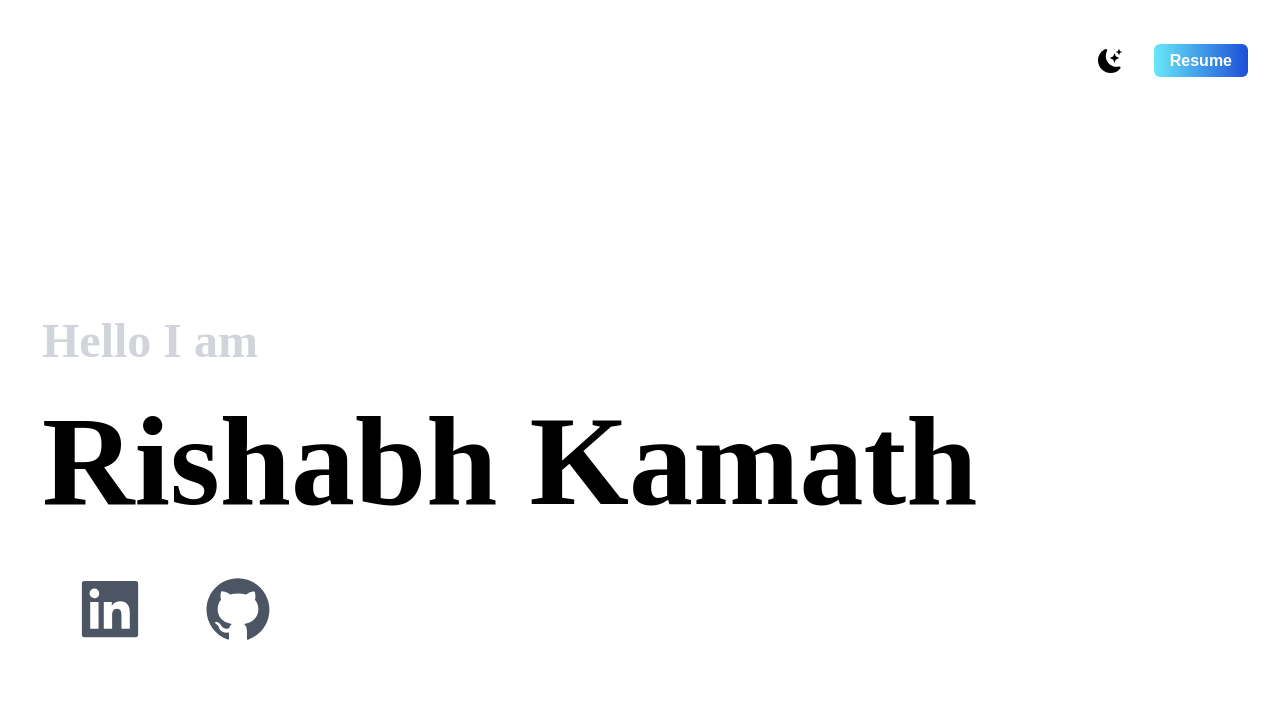
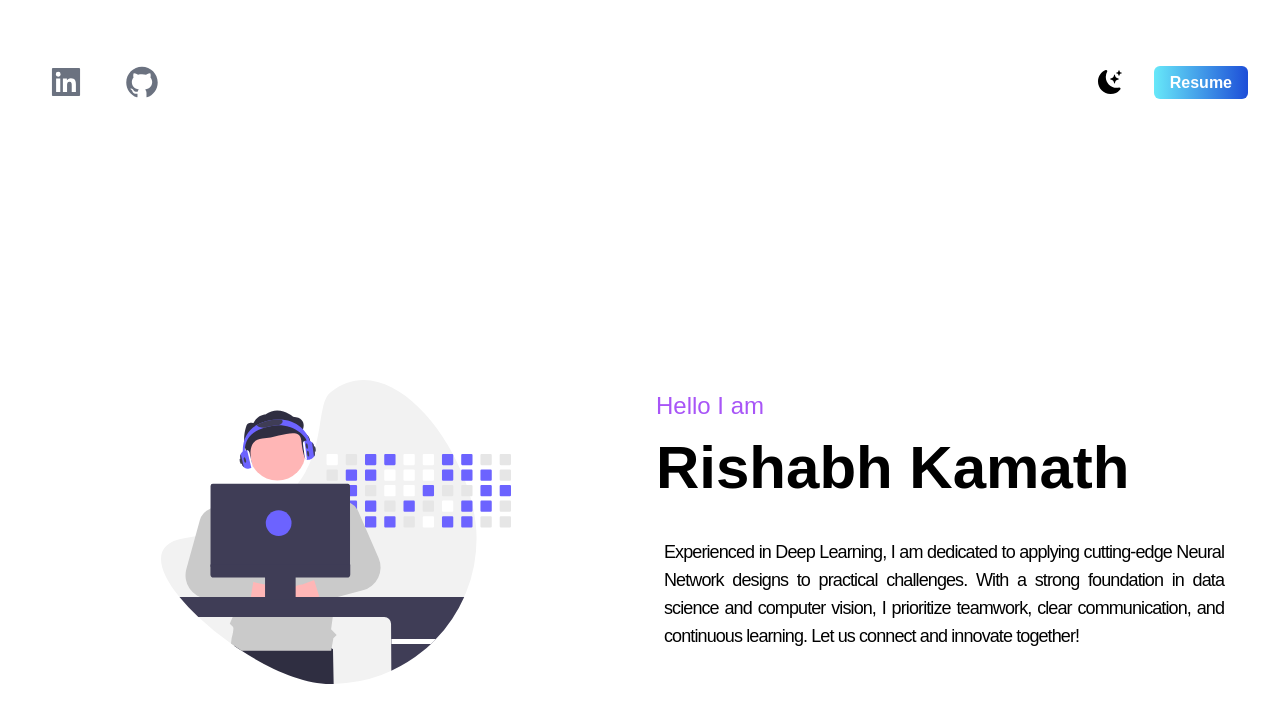
Before and after one commit to rishkamath2199/portfolio, a Next.js app: page / in a window 1280 px wide. Shown: the top 722 px of the page. Built offline with nearby package versions, Linux system fonts and the light colour scheme.

Commit message:
Changes to Section 1

```diff
--- a/app/page.js
+++ b/app/page.js
@@ -1,13 +1,19 @@
 import { BsFillMoonStarsFill } from 'react-icons/bs';
 import deved from '../public/myimg.png';
 import Image from 'next/image';
+import rk from "../public/developer.svg"
 import { AiFillLinkedin, AiFillGithub } from 'react-icons/ai';
 
 export default function Home() {
   return (
     <main className='bg-white p-8   '>
       <nav className='py-4 flex justify-between'>
-          <h1 className='text-xl'></h1>
+          <div className='text-4xl md:justify-start py-4 px-4 gap-10 flex text-gray-500'>
+                    {/* Add your social icons here */}
+                    {/* For example: */}
+                    <AiFillLinkedin />
+                    <AiFillGithub />
+                  </div>
           <ul className='flex items-center'>
             <li>
               <BsFillMoonStarsFill className='cursor-pointer text-2xl'></BsFillMoonStarsFill>
@@ -22,24 +28,21 @@ export default function Home() {
             </li>
           </ul>
         </nav >
-        <section className='min-h-screen flex flex-col justify-center p-2.5'>
-          <div className=' '>
-            {/* Profile Picture */}
-
-
-            {/* Name and Title */}
-            <div className=''>
-              <div className='text-4xl sm:text-5xl py-4 text-gray-300  font-black font-playfair'>Hello I am</div>
-              <h1 className='text-7xl md:text-9xl xs:text-8xl py-4 text-black font-black font-playfair'>Rishabh Kamath</h1>
+        <section  className=' min-h-screen flex justify-center flex-col'>
+          <div className='grid grid-cols-1 md:grid-cols-2 col-start-1 py-20'>
+            {/* Text Content */}
+            <div className='flex flex-col justify-center items-left order-2 md:order-2'>
+              <div className='text-xl xl:text-2xl sm:text-xl xs:text-4xl py-2 px-4 text-purple-500 font-medium font-poppins'>Hello I am</div>
+              <h1 className='text-5xl xl:text-6xl sm:py-2 xs:text-6xl xs:py-2 py-2 px-4 font-bold justify-evenly font-poppins'>Rishabh Kamath</h1>
+              <div className='text-lg xl:text-lg sm:text-sm xs:text-lg  py-2 m-6 text-justify tracking-tighter font-medium font-poppins'>Experienced in Deep Learning, I am dedicated to applying cutting-edge Neural Network designs to practical challenges. With a strong foundation in data science and computer vision, I prioritize teamwork, clear communication, and continuous learning. Let us connect and innovate together!</div>
 
             </div>
 
-            {/* Social Icons */}
-            <div className='text-5xl flex md:justify-start sm:text-4xl  sm:text-2xl md:text-7xl p-8 gap-14 text-gray-600'>
-              <AiFillLinkedin />
-              <AiFillGithub />
+            {/* Image */}
+            <div className=" p-2 m-2 flex justify-center items-center order-1 md:order-1 ">
+            <Image src={rk} className='w-full md:w-100' style={{ maxWidth: '350px', height: 'auto' }} alt="dev-img"/>
+
             </div>
-
           </div>
         </section>
 
```
Also changed, not shown: public/developer.svg (added).
